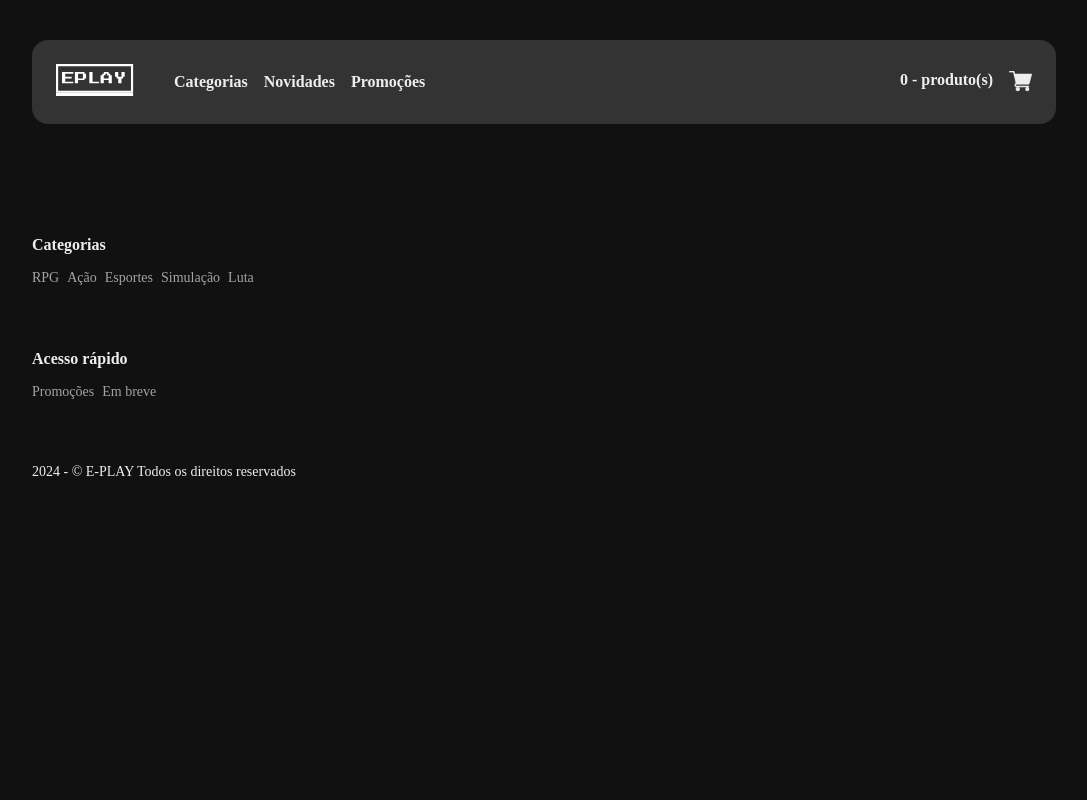
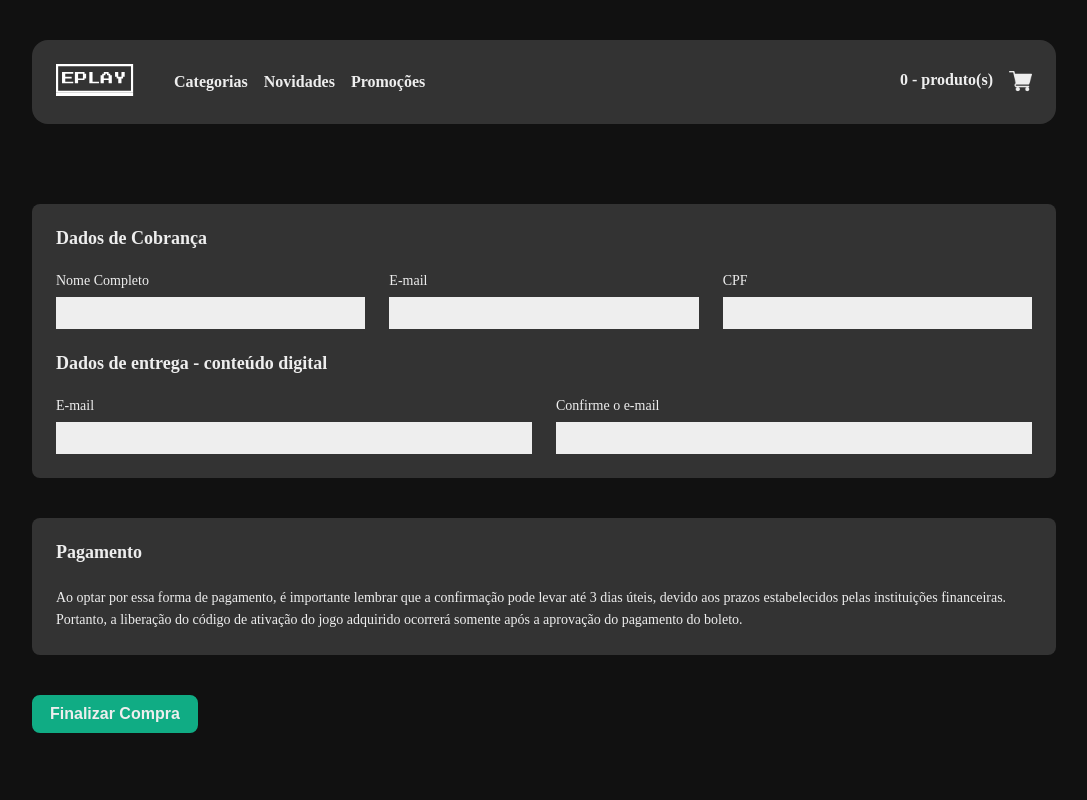
Before and after one commit to emersonTSsantos/loja_de_Games, a React (Create React App) app: page /checkout in a window 1280 px wide. Shown: the top 800 px of the page, without its empty margins (96-1183 px from the left). Built offline with nearby package versions, Linux system fonts and the light colour scheme; the HTML template or start-up script is replaced by a standard one.

Commit message:
Crianco a página de checkout, Dados de cobrança

```diff
--- /dev/null
+++ b/src/components/Card/index.tsx
@@ -0,0 +1,15 @@
+import { Container } from './styles'
+
+type Props = {
+  children: JSX.Element
+  titulo: string
+}
+
+const Card = ({ children, titulo }: Props) => (
+  <Container>
+    <h2>{titulo}</h2>
+    {children}
+  </Container>
+)
+
+export default Card
--- /dev/null
+++ b/src/components/Card/styles.ts
@@ -0,0 +1,26 @@
+import styled from 'styled-components'
+import { cores } from '../../styles'
+
+export const Container = styled.div`
+  border-radius: 8px;
+  background-color: ${cores.cinza};
+  padding: 24px;
+  margin-bottom: 40px;
+
+  h2,
+  h3 {
+    font-size: 18px;
+    font-weight: bold;
+    color: ${cores.branca};
+    margin-bottom: 24px;
+  }
+
+  .margimTop {
+    margin-top: 24px;
+  }
+
+  p {
+    font-size: 14px;
+    line-height: 22px;
+  }
+`
--- a/src/components/Footer/styles.ts
+++ b/src/components/Footer/styles.ts
@@ -6,6 +6,7 @@ export const Container = styled.footer`
   background-color: ${cores.preta};
   padding: 32px 0;
   font-size: 14px;
+  margin-top: 40px;
 `
 
 export const TituloDaSessao = styled.h4`
--- /dev/null
+++ b/src/pages/Checkout/index.tsx
@@ -0,0 +1,54 @@
+import Botao from '../../components/Botao'
+import Card from '../../components/Card'
+
+import { GrupoDeInput, Linha } from './styles'
+
+const Checkout = () => (
+  <div className="container">
+    <Card titulo="Dados de Cobrança">
+      <>
+        <Linha>
+          <GrupoDeInput>
+            <label htmlFor="nomeCompleto">Nome Completo</label>
+            <input id="nomeCompleto" type="text" />
+          </GrupoDeInput>
+          <GrupoDeInput>
+            <label htmlFor="email">E-mail</label>
+            <input id="email" type="email" />
+          </GrupoDeInput>
+          <GrupoDeInput>
+            <label htmlFor="cpf">CPF</label>
+            <input id="cpf" type="text" />
+          </GrupoDeInput>
+        </Linha>
+        <h3 className="margimTop">Dados de entrega - conteúdo digital</h3>
+        <Linha>
+          <GrupoDeInput>
+            <label htmlFor="emailDeEntrega">E-mail</label>
+            <input id="emailDeEntrega" type="email" />
+          </GrupoDeInput>
+          <GrupoDeInput>
+            <label htmlFor="ConfirmacaoEmailDeEntrega">Confirme o e-mail</label>
+            <input id="ConfirmacaoEmailDeEntrega" type="email" />
+          </GrupoDeInput>
+        </Linha>
+      </>
+    </Card>
+    <Card titulo="Pagamento">
+      <div>
+        <p>
+          Ao optar por essa forma de pagamento, é importante lembrar que a
+          confirmação pode levar até 3 dias úteis, devido aos prazos
+          estabelecidos pelas instituições financeiras. Portanto, a liberação do
+          código de ativação do jogo adquirido ocorrerá somente após a aprovação
+          do pagamento do boleto.
+        </p>
+      </div>
+    </Card>
+    <Botao type="button" title="Clique aqui para finalzar a Compra">
+      Finalizar Compra
+    </Botao>
+  </div>
+)
+
+export default Checkout
--- /dev/null
+++ b/src/pages/Checkout/styles.ts
@@ -0,0 +1,26 @@
+import styled from 'styled-components'
+
+import { cores } from '../../styles'
+
+export const Linha = styled.div`
+  display: flex;
+  column-gap: 24px;
+`
+
+export const GrupoDeInput = styled.div`
+  flex: auto;
+
+  label {
+    font-size: 14px;
+    margin-bottom: 8px;
+    display: block;
+  }
+
+  input {
+    background-color: ${cores.branca};
+    height: 32px;
+    padding: 0 8px;
+    border: 1px solid ${cores.branca};
+    width: 100%;
+  }
+`
--- a/src/routes.tsx
+++ b/src/routes.tsx
@@ -3,12 +3,14 @@ import { Routes, Route } from 'react-router-dom'
 import Home from './pages/Home'
 import Categorias from './pages/Categorias'
 import Produtos from './pages/Produtos'
+import Checkout from './pages/Checkout'
 
 const Rotas = () => (
   <Routes>
     <Route path="/" element={<Home />} />
     <Route path="/categorias" element={<Categorias />} />
     <Route path="/produtos/:id" element={<Produtos />} />
+    <Route path="/checkout" element={<Checkout />} />
   </Routes>
 )
 
```
